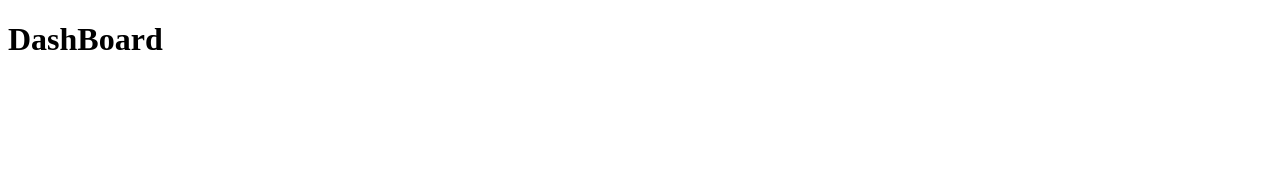
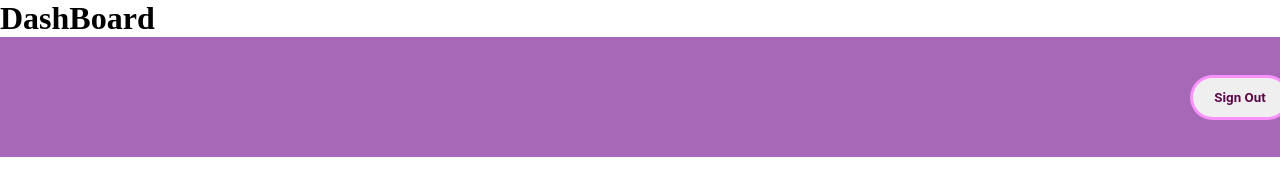
Before and after one commit to Satyapal91/Login-Page, a plain HTML site: page Dashboard.html in a window 1280 px wide. Drawn offline with Linux system fonts and the light colour scheme; sample sign-in values are in the browser's storage.

Commit message:
Add Dashboard page and singout button

```diff
--- a/Dashboard.html
+++ b/Dashboard.html
@@ -4,10 +4,63 @@
     <meta charset="UTF-8">
     <meta http-equiv="X-UA-Compatible" content="IE=edge">
     <meta name="viewport" content="width=device-width, initial-scale=1.0">
+    <!-- <link rel="stylesheet" href="./src/main.css"> -->
+    <style>
+        *{
+            margin: 0;
+            padding: 0;
+        }
+        @import url('https://fonts.googleapis.com/css2?family=Roboto:ital,wght@0,400;0,500;0,700;1,400&display=swap');
+        .logout_form {
+            /* width: 100%; */
+            width: 100%;
+            height: 100px;
+            /* margin-left: ; */
+            display: flex;
+            padding: 10px;
+            align-items: center;
+            justify-content: right;
+            background-color:  rgb(166, 104, 183);
+
+        }
+
+        #logout_button {
+            /* display: flex; */
+            border: 3px solid rgba(253, 124, 255, 0.79);
+            padding: 12px;
+            border-radius: 48px;
+            color: rgb(93, 6, 74);
+            font-family: 'Roboto', sans-serif;
+            cursor: pointer;
+            font-weight: 600;
+            width: 100px;
+        }
+
+        #logout_button:hover {
+            background-color: rgb(166, 104, 183);
+            color: rgb(255, 255, 255);
+        }
+    </style>
     <title>Document</title>
 </head>
 <body>
     <h1>DashBoard</h1>
-    <script src="./src/main.js"></script>
+    <div class="logout_form">
+        <button type="button" id="logout_button">Sign Out</button>
+    </div>
+    <!-- <script src="./src/main.js"></script> -->
+
+    <script>
+        let isLoggedIn = localStorage.getItem('user_email');
+        if(isLoggedIn === null) {
+            // alert("user is already logged in");
+            window.location.assign('index.html');
+        }
+
+        document.getElementById("logout_button").addEventListener("click", e =>{
+            localStorage.removeItem('user_email');
+            window.location.assign("index.html");
+        });
+    </script>
 </body>
 </html>
--- a/src/main.js
+++ b/src/main.js
@@ -3,13 +3,11 @@
 
 document.addEventListener("DOMContentLoaded", () => {
     let isLoggedIn = localStorage.getItem('user_email');
-    if(isLoggedIn == null) {
-        // alert("user is already logged in");
 
-        if(window.location.href !== 'http://127.0.0.1:5500/index.html') {
-            window.location.replace('index.html');
-
-        }
+    // window.location.assign('Dashboard.html');
+    // if(window.location.href !== 'http://127.0.0.1:5500/index.html') {
+    //     window.location.replace('index.html');
+    // }
 
     const loginForm = document.querySelector('#login');
     const createAccountForm = document.querySelector('#createAccount');
@@ -58,7 +56,7 @@ document.addEventListener("DOMContentLoaded", () => {
             if (password !== self.value) {
                 document.querySelector(".form__cPassword-error-message").textContent = message;
                 confirm__password.style.border = "1px solid red";
-                }else {
+            } else {
                 confirm__password.style.border = "1px solid green";
                 document.querySelector(".form__cPassword-error-message").textContent = "";
             }
@@ -71,7 +69,7 @@ document.addEventListener("DOMContentLoaded", () => {
         let login__input = document.querySelector('#login__input');
         let login__password = document.querySelector('#login__password');
 
-           login__form.addEventListener('submit' , e => {
+        login__form.addEventListener('submit', e => {
             e.preventDefault();
             let email = login__input.value;
             let password = login__password.value;
@@ -91,8 +89,6 @@ document.addEventListener("DOMContentLoaded", () => {
     passwordValidation();
     getErrorMessage();
     LoginformSubmission();
-    }
-
 
 
 });
```
Also changed, not shown: src/main.css (+7 -0 lines). Lines whose indentation alone changed are shown as unchanged.
